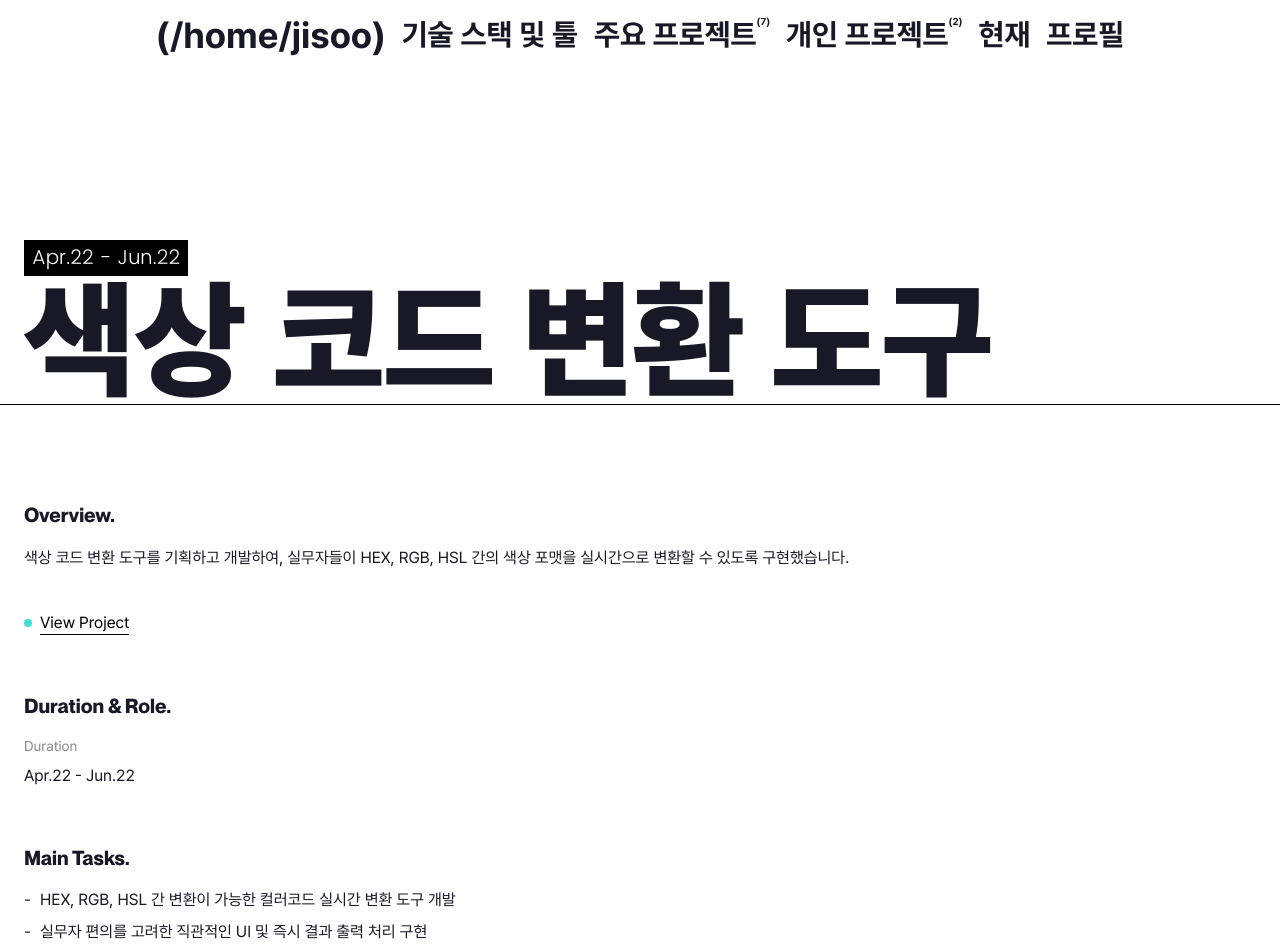
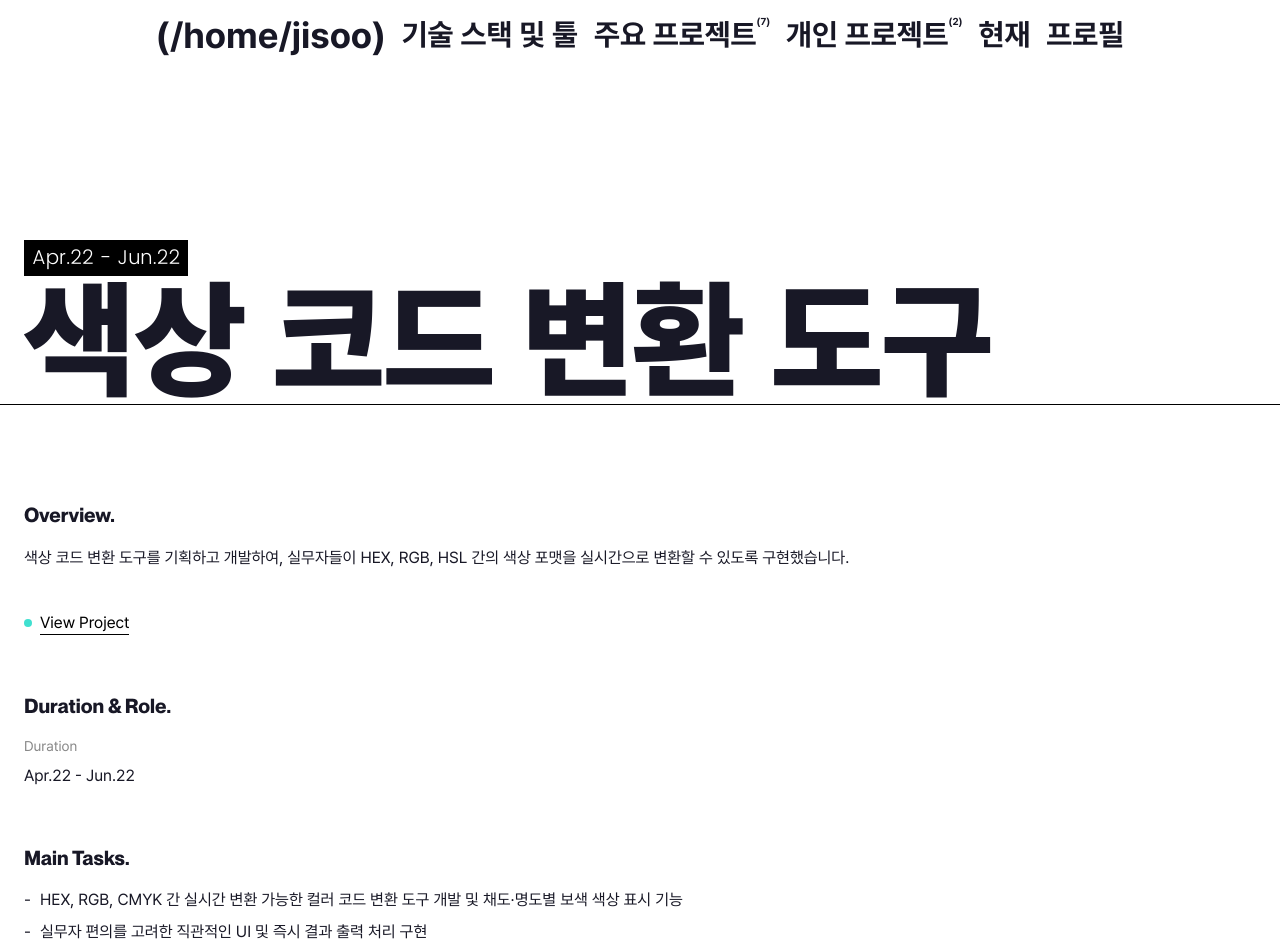
Before and after one commit to yujsoo/portfolio, a React (Vite) app: page /project/colorcode in a window 1280 px wide. Shown: the top 952 px of the page. Built offline with nearby package versions, Linux system fonts and the light colour scheme.

Commit message:
chore: fix description text

```diff
--- a/src/pages/ProjectCode.tsx
+++ b/src/pages/ProjectCode.tsx
@@ -30,7 +30,8 @@ function ProjectCode() {
           <ProjectSubTitle title="Main Tasks" />
           <div className="flex flex-col gap-2">
             <p className="relative pl-4 before:absolute before:left-0 before:top-0  before:content-['-']">
-              HEX, RGB, HSL 간 변환이 가능한 컬러코드 실시간 변환 도구 개발
+              HEX, RGB, CMYK 간 실시간 변환 가능한 컬러 코드 변환 도구 개발 및
+              채도·명도별 보색 색상 표시 기능
             </p>
             <p className="relative pl-4 before:absolute before:left-0 before:top-0  before:content-['-']">
               실무자 편의를 고려한 직관적인 UI 및 즉시 결과 출력 처리 구현
```
